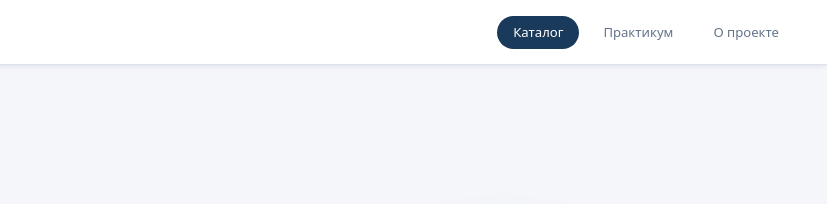
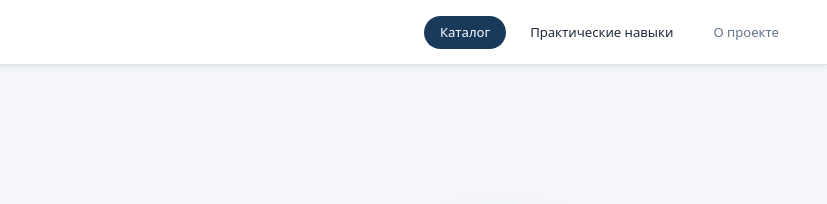
Before and after one commit to kamalovjandos07-sketch/Micro-Vision, a plain HTML site: page index.html in a window 1280 px wide. Shown: the top 204 px of the page, 453-1280 px from the left. Drawn offline with nearby package versions, Linux system fonts and the light colour scheme; some packages are replaced by stand-ins of ours; a script that the page names is missing.

Commit message:
Update index.html

```diff
--- a/index.html
+++ b/index.html
@@ -41,7 +41,7 @@
         </div>
         <nav class="header-nav">
           <span class="nav-pill active">Каталог</span>
-          <span class="nav-pill">Практикум</span>
+          <a href="gram-stain (3).html" class="nav-pill" style="text-decoration: none; color: inherit;">Практические навыки</a>
           <span class="nav-pill">О проекте</span>
         </nav>
       </div>
```
